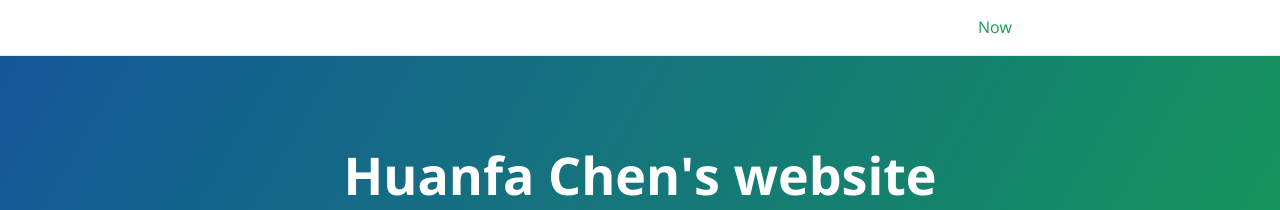
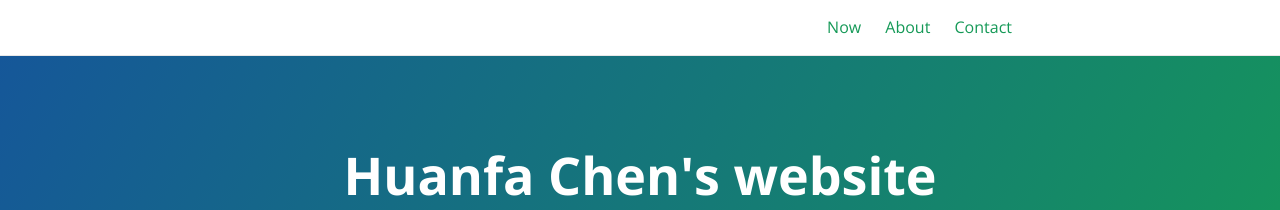
Before and after one commit to huanfachen/huanfac.github.io, a Jekyll site: the page built from index.md, in a window 1280 px wide. Shown: the top 210 px of the page. Built offline with Jekyll 4.4.1, drawn with Linux system fonts in a browser that asks for light colours.

Commit message:
Edit index.md

```diff
--- a/_config.yml
+++ b/_config.yml
@@ -36,4 +36,4 @@ target-blank:
     rel: nofollow
 
 # header_page_refs: ['CV', 'Publication', 'Research', 'About', 'Contact']
-header_page_refs: ['now', 'About', 'Contact']
+header_page_refs: ['now', 'about', 'contact']
```
